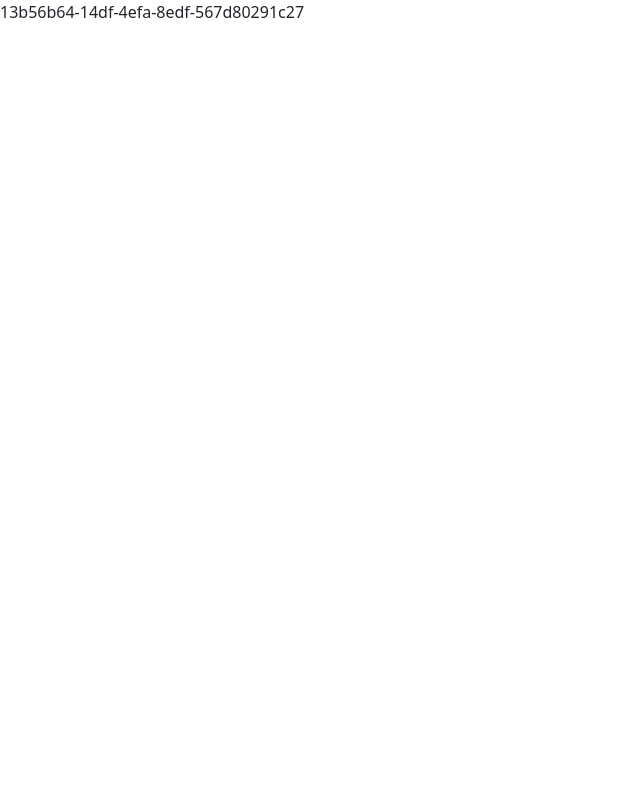
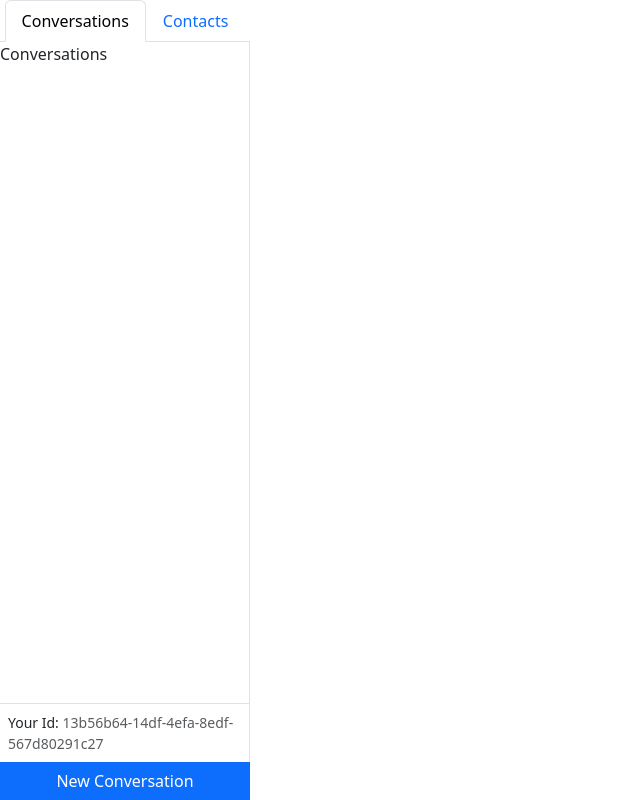
Before and after one commit to EmilAbra/Messaging-App-Client, a React (Create React App) app: page / in a window 1280 px wide. Both pictures are taken after typing "Sample" into the empty fields and a click on the button "Create A New Id". Shown: the whole page, without its empty margins (0-640 px from the left). Built offline with nearby package versions, Linux system fonts and the light colour scheme.

Commit message:
Add Sidebar

```diff
--- /dev/null
+++ b/src/components/Contacts.js
@@ -0,0 +1,9 @@
+import React from 'react'
+
+export default function Contacts() {
+  return (
+    <div>
+      Contacts
+    </div>
+  )
+}
--- /dev/null
+++ b/src/components/Conversations.js
@@ -0,0 +1,9 @@
+import React from 'react'
+
+export default function Conversations() {
+  return (
+    <div>
+      Conversations
+    </div>
+  )
+}
--- a/src/components/Dashboard.js
+++ b/src/components/Dashboard.js
@@ -1,9 +1,10 @@
 import React from 'react'
+import Sidebar from './Sidebar'
 
 export default function Dashboard({ id }) {
   return (
-    <div>
-      {id}
+    <div className='d-flex' style={{ height: '100vh'}}>
+      <Sidebar id={id} />
     </div>
   )
 }
--- /dev/null
+++ b/src/components/NewContactModal.js
@@ -0,0 +1,34 @@
+import React, { useRef } from 'react'
+import { Modal, Form, Button } from 'react-bootstrap'
+
+export default function NewContactModal({ closeModal }) {
+  const idRef = useRef()
+  const nameRef = useRef()
+
+  function handleSubmit(e) {
+    e.preventDefault()
+
+
+    // createContact(idRef.current.value, nameRef.current.value)
+    closeModal()
+  }
+
+  return (
+    <>
+      <Modal.Header closeButton>Create Contact</Modal.Header>
+      <Modal.Body>
+        <Form onSubmit={handleSubmit}>
+          <Form.Group>
+            <Form.Label>Id</Form.Label>
+            <Form.Control type='text' ref={idRef} required />
+          </Form.Group>
+          <Form.Group className='mb-3'>
+            <Form.Label>Name</Form.Label>
+            <Form.Control type='text' ref={nameRef} required />
+          </Form.Group>
+          <Button type='submit'>Create</Button>
+        </Form>
+      </Modal.Body>
+    </>
+  )
+}
--- /dev/null
+++ b/src/components/NewConversationModal.js
@@ -0,0 +1,9 @@
+import React from 'react'
+
+export default function NewConversationModal() {
+  return (
+    <div>
+      NewConversationModal
+    </div>
+  )
+}
--- /dev/null
+++ b/src/components/Sidebar.js
@@ -0,0 +1,55 @@
+import React, { useState } from 'react'
+import { Tab, Nav, Button, Modal } from 'react-bootstrap'
+import Conversations from './Conversations'
+import Contacts from './Contacts'
+import NewConversationModal from './NewConversationModal'
+import NewContactModal from './NewContactModal'
+
+const CONVERSATIONS_KEY = 'conversations'
+const CONTACTS_KEY = 'contacts'
+
+export default function Sidebar({ id }) {
+  const [activeKey, setActiveKey] = useState(CONVERSATIONS_KEY)
+  const [modalOpen, setModalOpen] = useState(false)
+
+  const conversationsOpen = activeKey === CONVERSATIONS_KEY
+
+  function closeModal() {
+    setModalOpen(false)
+  }
+
+  return (
+    <div style={{ width: '250px' }} className='d-flex flex-column'>
+      <Tab.Container activeKey={activeKey} onSelect={setActiveKey}>
+        <Nav variant='tabs' className='justify-content-center'>
+          <Nav.Item>
+            <Nav.Link eventKey={CONVERSATIONS_KEY}>Conversations</Nav.Link>
+          </Nav.Item>
+          <Nav.Item>
+            <Nav.Link eventKey={CONTACTS_KEY}>Contacts</Nav.Link>
+          </Nav.Item>
+        </Nav>
+        <Tab.Content className='border-end overflow-auto flex-grow-1'>
+          <Tab.Pane eventKey={CONVERSATIONS_KEY}>
+            <Conversations />
+          </Tab.Pane>
+          <Tab.Pane eventKey={CONTACTS_KEY}>
+            <Contacts />
+          </Tab.Pane>
+        </Tab.Content>
+        <div className='p-2 border-top border-end small'>
+          Your Id: <span className='text-muted'>{id}</span>
+        </div>
+        <Button onClick={() => setModalOpen(true)} className='rounded-0'>
+          New {conversationsOpen ? 'Conversation' : 'Contact'}
+        </Button>
+      </Tab.Container>
+      <Modal show={modalOpen} onHide={closeModal}>
+        {conversationsOpen ?
+          <NewConversationModal closeModal={closeModal} /> :
+          <NewContactModal closeModal={closeModal} />
+        }
+      </Modal>
+    </div>
+  )
+}
```
